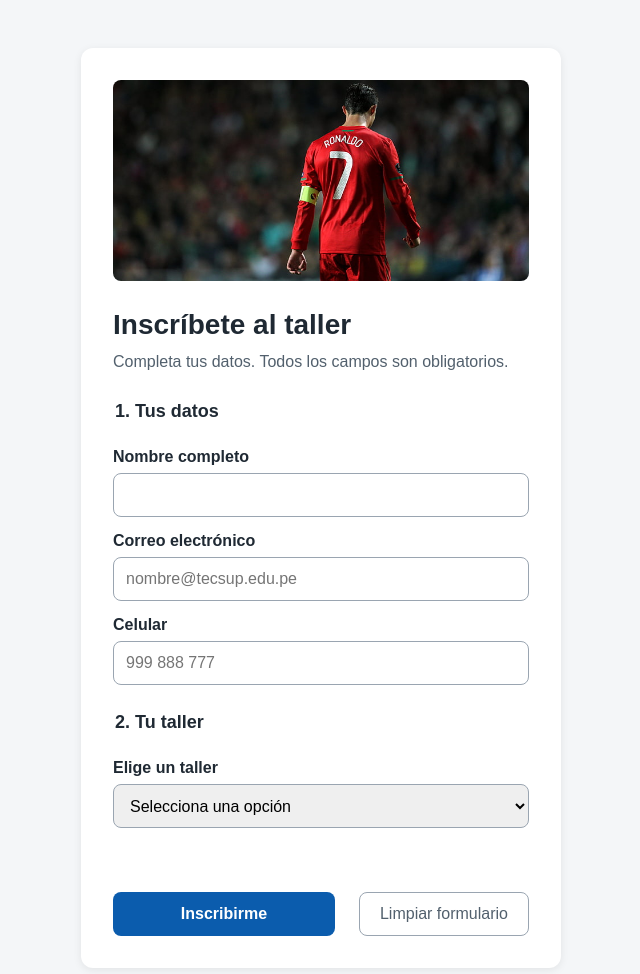
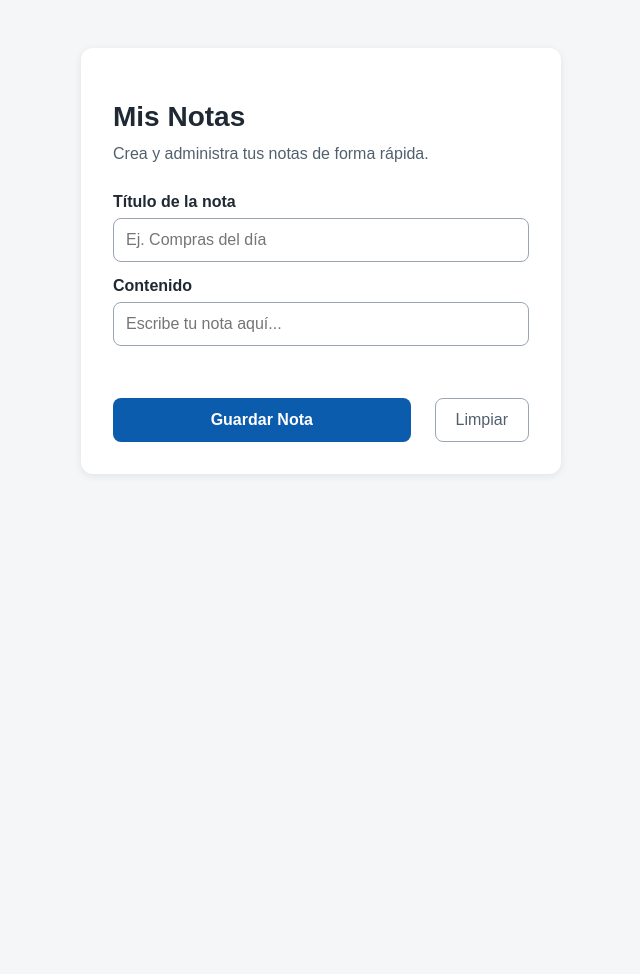
Before and after one commit to natteri-git/taller-ux, a plain HTML site: page index.html in a window 1280 px wide. Shown: the whole page, without its empty margins (319-959 px from the left). After the commit the page ends 800 px from the top, so only its background shows below. Drawn offline with Linux system fonts and the light colour scheme.

Commit message:
Completa rediseño UX/UI, auditoría y accesibilidad de la app de notas

```diff
--- a/app.js
+++ b/app.js
@@ -1,29 +1,44 @@
-const formulario = document.getElementById("formulario");
+const formulario = document.getElementById("formulario-nota");
 const mensaje = document.getElementById("mensaje");
 const boton = formulario.querySelector(".boton-principal");
+
 function mostrarMensaje(texto, tipo) {
     mensaje.textContent = texto;
     mensaje.className = "mensaje " + tipo;
 }
+
 formulario.addEventListener("submit", function (evento) {
     evento.preventDefault();
     formulario.classList.add("validado");
+
+    // Previene el envío si hay campos vacíos o inválidos
     if (!formulario.checkValidity()) {
- mostrarMensaje("Revisa los campos marcados en rojo.", "error");
- formulario.querySelector("input:invalid, select:invalid").focus();
+        mostrarMensaje("Revisa los campos obligatorios.", "error");
+        formulario.querySelector("input:invalid").focus();
         return;
     }
+
     boton.disabled = true;
- boton.textContent = "Enviando...";
- mostrarMensaje("Enviando tu inscripción...", "info");
+    boton.textContent = "Guardando...";
+    mostrarMensaje("Guardando tu nota...", "info");
+
+    // Simula el tiempo de guardado en el servidor
     setTimeout(function () {
         boton.disabled = false;
- boton.textContent = "Inscribirme";
- const taller = document.getElementById("taller").value;
- mostrarMensaje("¡Listo! Quedaste inscrito en el taller de " + taller + ".", "exito");  }, 1500);
+        boton.textContent = "Guardar Nota";
+        const titulo = document.getElementById("titulo-nota").value;
+        mostrarMensaje("¡Listo! Nota «" + titulo + "» guardada correctamente.", "exito");
+
+        // Limpia el formulario después de guardar con éxito
+        formulario.reset();
+        formulario.classList.remove("validado");
+    }, 1500);
 });
+
 formulario.addEventListener("reset", function (evento) {
- if (!confirm("¿Seguro que quieres borrar todos los datos del formulario?")) {  evento.preventDefault();
+    // Control y libertad: Pide confirmación antes de una acción destructiva
+    if (!confirm("¿Seguro que quieres borrar todos los datos de la nota?")) {
+        evento.preventDefault();
         return;
     }
     formulario.classList.remove("validado");
--- a/estilos.css
+++ b/estilos.css
@@ -8,7 +8,9 @@
     --color-exito: #067647;
     --espacio: 16px;
 }
+
 * { box-sizing: border-box; }
+
 body {
     margin: 0;
     padding: var(--espacio);
@@ -18,6 +20,7 @@ body {
     color: var(--color-texto);
     background: var(--color-fondo);
 }
+
 .tarjeta {
     max-width: 480px;
     margin: 32px auto;
@@ -26,13 +29,14 @@ body {
     border-radius: 12px;
     box-shadow: 0 2px 8px rgba(0, 0, 0, 0.08);
 }
+
 .tarjeta img { width: 100%; border-radius: 8px; }
 h1 { font-size: 28px; margin: 16px 0 4px; }
 .ayuda { color: var(--color-suave); margin: 0 0 24px; }
-fieldset { border: none; padding: 0; margin: 0 0 24px; }
-legend { font-size: 18px; font-weight: bold; margin-bottom: 8px; }
+
 label { display: block; font-weight: bold; margin: 12px 0 4px; }
-input, select {
+
+input {
     width: 100%;
     min-height: 44px;
     padding: 8px 12px;
@@ -40,9 +44,11 @@ input, select {
     border: 1px solid var(--color-borde);
     border-radius: 8px;
 }
-.validado input:invalid,
-.validado select:invalid { border: 2px solid var(--color-error); }
-.acciones { display: flex; gap: 24px; flex-wrap: wrap; }
+
+.validado input:invalid { border: 2px solid var(--color-error); }
+
+.acciones { display: flex; gap: 24px; flex-wrap: wrap; margin-top: 16px; }
+
 button {
     min-height: 44px;
     padding: 10px 20px;
@@ -50,6 +56,7 @@ button {
     border-radius: 8px;
     cursor: pointer;
 }
+
 .boton-principal {
     flex: 1;
     background: var(--color-primario);
@@ -57,14 +64,18 @@ button {
     border: none;
     font-weight: bold;
 }
+
 .boton-principal:disabled { opacity: 0.6; cursor: wait; }
+
 .boton-secundario {
     background: transparent;
     color: var(--color-suave);
     border: 1px solid var(--color-borde);
 }
+
 :focus-visible { outline: 3px solid #f59e0b; outline-offset: 2px; }
-.mensaje { min-height: 24px; font-weight: bold; }
+
+.mensaje { min-height: 24px; font-weight: bold; margin-top: 12px; }
 .mensaje.error { color: var(--color-error); }
 .mensaje.exito { color: var(--color-exito); }
 .mensaje.info { color: var(--color-primario); }
--- a/index.html
+++ b/index.html
@@ -3,40 +3,27 @@
 <head>
     <meta charset="UTF-8">
     <meta name="viewport" content="width=device-width, initial-scale=1.0">
- <title>Inscripción al taller</title>
+    <title>Aplicación de Notas</title>
     <link rel="stylesheet" href="estilos.css">
 </head>
 <body>
     <main class="tarjeta">
- <img src="img/banner.png.jpg" alt="Estudiantes programando en el laboratorio">  <h1>Inscríbete al taller</h1>
- <p class="ayuda">Completa tus datos. Todos los campos son obligatorios.</p>
- <form id="formulario" novalidate>
- <fieldset>
- <legend>1. Tus datos</legend>
- <label for="nombre">Nombre completo</label>
- <input id="nombre" type="text" autocomplete="name" required>
- <label for="correo">Correo electrónico</label>
- <input id="correo" type="email" autocomplete="email"
- placeholder="nombre@tecsup.edu.pe" required>
- <label for="telefono">Celular</label>
- <input id="telefono" type="tel" placeholder="999 888 777" required>  </fieldset>
- <fieldset>
- <legend>2. Tu taller</legend>
- <label for="taller">Elige un taller</label>
- <select id="taller" required>
- <option value="">Selecciona una opción</option>
- <optgroup label="Control de versiones">
- <option>Git</option> <option>GitHub</option> <option>Markdown</option>  </optgroup>
- <optgroup label="Desarrollo web">
- <option>HTML</option> <option>CSS</option> <option>JavaScript</option>  <option>React</option> <option>Node.js</option> <option>APIs</option>  </optgroup>
- <optgroup label="Diseño y calidad">
- <option>Figma</option> <option>Accesibilidad</option> <option>Testing</option>
- </optgroup>
- </select>
- </fieldset>
+        <h1>Mis Notas</h1>
+        <p class="ayuda">Crea y administra tus notas de forma rápida.</p>
+
+        <form id="formulario-nota" novalidate>
+            <label for="titulo-nota">Título de la nota</label>
+            <input id="titulo-nota" type="text" placeholder="Ej. Compras del día" required>
+
+            <label for="contenido-nota">Contenido</label>
+            <input id="contenido-nota" type="text" placeholder="Escribe tu nota aquí..." required>
+
             <p id="mensaje" class="mensaje" role="status"></p>
+
             <div class="acciones">
- <button type="submit" class="boton-principal">Inscribirme</button>  <button type="reset" class="boton-secundario">Limpiar formulario</button>  </div>
+                <button type="submit" class="boton-principal">Guardar Nota</button>
+                <button type="reset" class="boton-secundario">Limpiar</button>
+            </div>
         </form>
     </main>
     <script src="app.js"></script>
```
Also changed, not shown: img/antes.jpeg (added), img/despues.jpeg (added), img/lighthouse.jpeg (added), 1 other file. Lines whose indentation alone changed are shown as unchanged.
